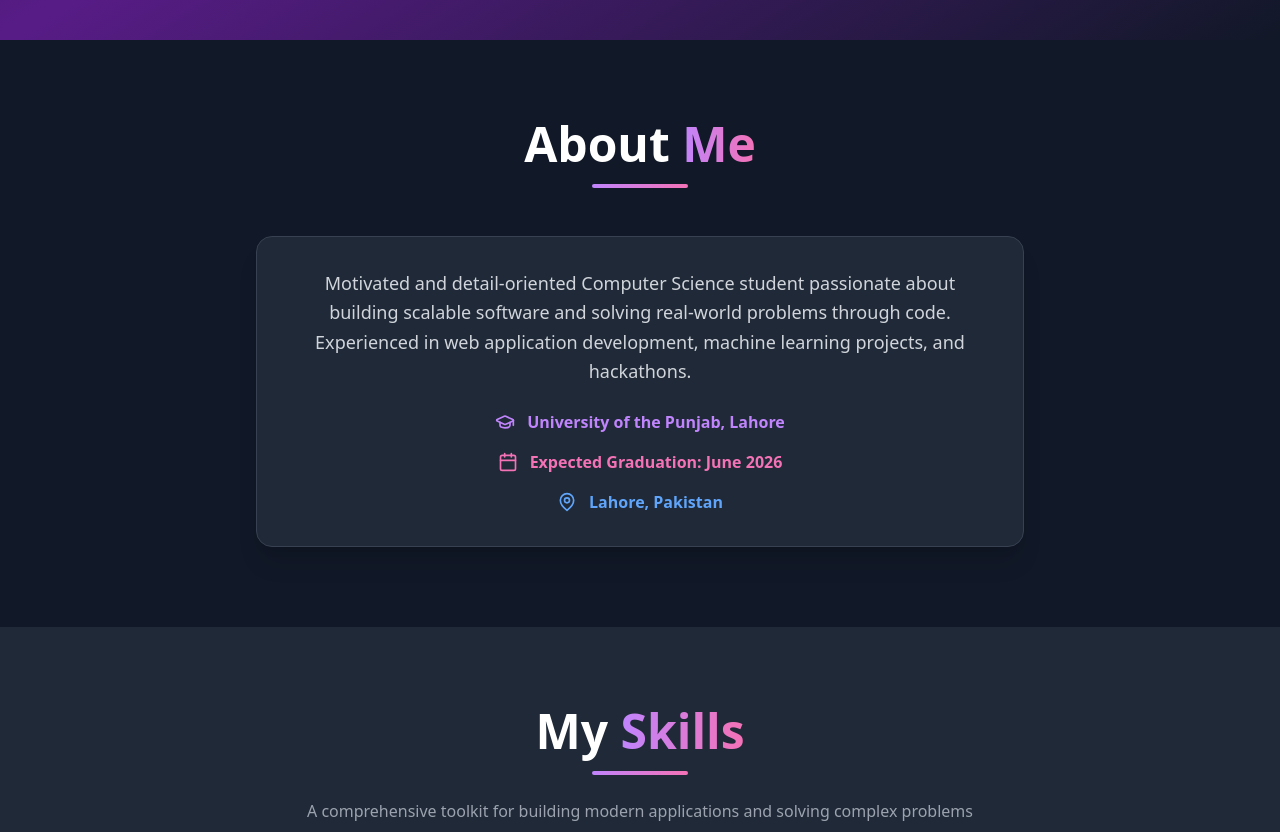
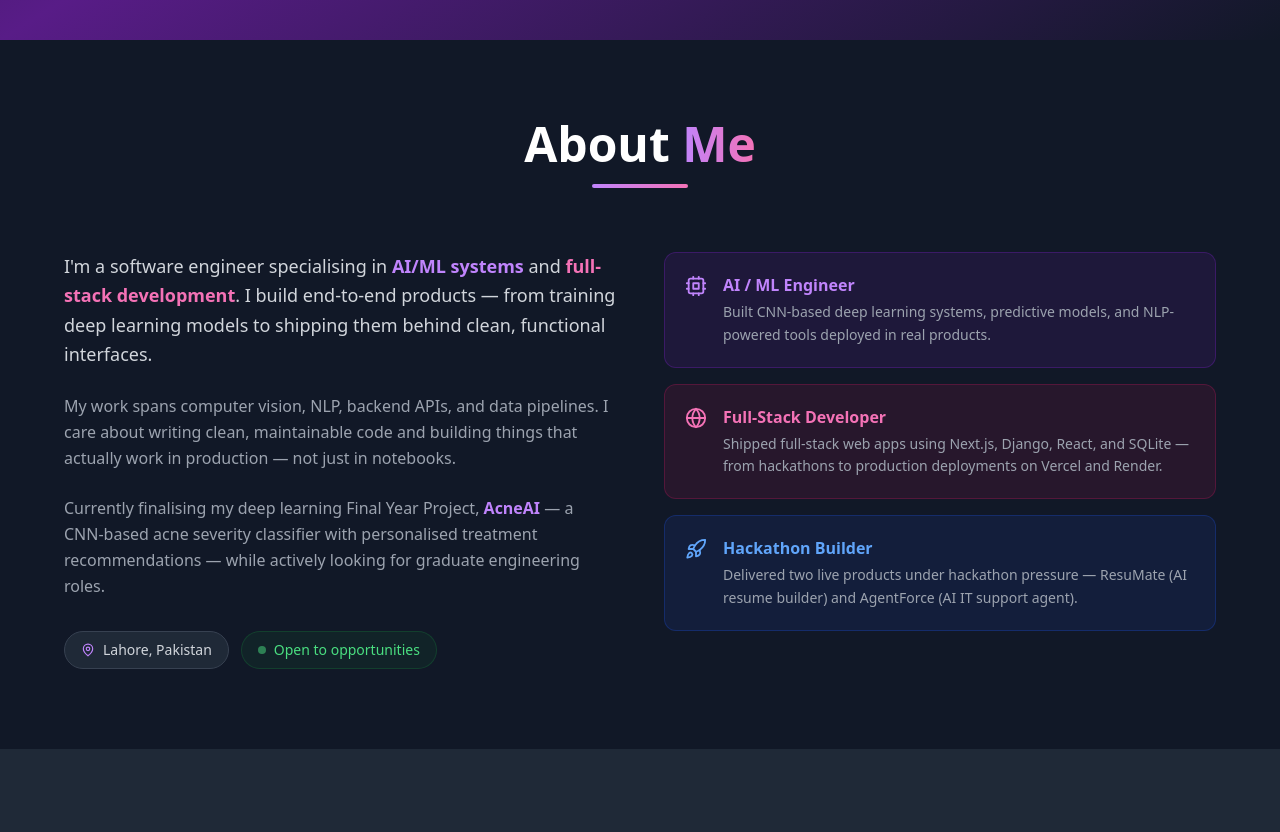
Before and after one commit to Areeba-Khaliq/Portfolio, a React (Vite) app: page / in a window 1280 px wide. Shown: the part 760-1592 px from the top of the page. Built offline with nearby package versions, Linux system fonts and the light colour scheme.

Commit message:
Refactor About component with new highlights section

```diff
--- a/src/components/About.tsx
+++ b/src/components/About.tsx
@@ -1,39 +1,86 @@
 import React from 'react';
-import { GraduationCap, MapPin, Calendar } from 'lucide-react';
+import { MapPin, Rocket, Cpu, Globe } from 'lucide-react';
 
 const About = () => {
+  const highlights = [
+    {
+      icon: Cpu,
+      label: 'AI / ML Engineer',
+      desc: 'Built CNN-based deep learning systems, predictive models, and NLP-powered tools deployed in real products.',
+      color: 'text-purple-400',
+      bg: 'bg-purple-900/20 border-purple-700/30',
+    },
+    {
+      icon: Globe,
+      label: 'Full-Stack Developer',
+      desc: 'Shipped full-stack web apps using Next.js, Django, React, and SQLite — from hackathons to production deployments on Vercel and Render.',
+      color: 'text-pink-400',
+      bg: 'bg-pink-900/20 border-pink-700/30',
+    },
+    {
+      icon: Rocket,
+      label: 'Hackathon Builder',
+      desc: 'Delivered two live products under hackathon pressure — ResuMate (AI resume builder) and AgentForce (AI IT support agent).',
+      color: 'text-blue-400',
+      bg: 'bg-blue-900/20 border-blue-700/30',
+    },
+  ];
+
   return (
     <section id="about" className="py-20 bg-gray-900">
       <div className="container mx-auto px-6">
-        <div className="max-w-3xl mx-auto">
-          {/* Section Header */}
-          <div className="text-center mb-12">
+        <div className="max-w-6xl mx-auto">
+
+          {/* Header */}
+          <div className="text-center mb-16">
             <h2 className="text-4xl md:text-5xl font-bold text-white mb-4">
               About <span className="text-transparent bg-clip-text bg-gradient-to-r from-purple-400 to-pink-400">Me</span>
             </h2>
             <div className="w-24 h-1 bg-gradient-to-r from-purple-400 to-pink-400 mx-auto rounded-full"></div>
           </div>
 
-          {/* Content */}
-          <div className="bg-gray-800 p-8 rounded-2xl shadow-xl border border-gray-700 text-center space-y-6">
-            <p className="text-gray-300 text-lg leading-relaxed">
-              Motivated and detail-oriented Computer Science student passionate about building scalable software and solving real-world problems through code. Experienced in web application development, machine learning projects, and hackathons.
-            </p>
+          <div className="grid md:grid-cols-2 gap-12 items-start">
 
-            <div className="space-y-4">
-              <div className="flex items-center justify-center text-purple-400">
-                <GraduationCap className="mr-3" size={20} />
-                <span className="font-semibold">University of the Punjab, Lahore</span>
-              </div>
-              <div className="flex items-center justify-center text-pink-400">
-                <Calendar className="mr-3" size={20} />
-                <span className="font-semibold">Expected Graduation: June 2026</span>
-              </div>
-              <div className="flex items-center justify-center text-blue-400">
-                <MapPin className="mr-3" size={20} />
-                <span className="font-semibold">Lahore, Pakistan</span>
+            {/* Left — Bio */}
+            <div className="space-y-6">
+              <p className="text-gray-300 text-lg leading-relaxed">
+                I'm a software engineer specialising in <span className="text-purple-400 font-semibold">AI/ML systems</span> and <span className="text-pink-400 font-semibold">full-stack development</span>. I build end-to-end products — from training deep learning models to shipping them behind clean, functional interfaces.
+              </p>
+              <p className="text-gray-400 leading-relaxed">
+                My work spans computer vision, NLP, backend APIs, and data pipelines. I care about writing clean, maintainable code and building things that actually work in production — not just in notebooks.
+              </p>
+              <p className="text-gray-400 leading-relaxed">
+                Currently finalising my deep learning Final Year Project, <span className="text-purple-400 font-semibold">AcneAI</span> — a CNN-based acne severity classifier with personalised treatment recommendations — while actively looking for graduate engineering roles.
+              </p>
+
+              {/* Location + availability */}
+              <div className="flex flex-wrap gap-3 pt-2">
+                <span className="inline-flex items-center gap-2 px-4 py-2 bg-gray-800 border border-gray-700 rounded-full text-sm text-gray-300">
+                  <MapPin size={14} className="text-purple-400" />
+                  Lahore, Pakistan
+                </span>
+                <span className="inline-flex items-center gap-2 px-4 py-2 bg-green-900/20 border border-green-700/30 rounded-full text-sm text-green-400">
+                  <span className="w-2 h-2 bg-green-400 rounded-full animate-pulse"></span>
+                  Open to opportunities
+                </span>
               </div>
             </div>
+
+            {/* Right — Highlight cards */}
+            <div className="space-y-4">
+              {highlights.map(({ icon: Icon, label, desc, color, bg }) => (
+                <div key={label} className={`flex gap-4 p-5 rounded-xl border ${bg} transition-all duration-300 hover:scale-[1.02]`}>
+                  <div className={`${color} mt-0.5 flex-shrink-0`}>
+                    <Icon size={22} />
+                  </div>
+                  <div>
+                    <p className={`font-semibold ${color} mb-1`}>{label}</p>
+                    <p className="text-gray-400 text-sm leading-relaxed">{desc}</p>
+                  </div>
+                </div>
+              ))}
+            </div>
+
           </div>
         </div>
       </div>
```
